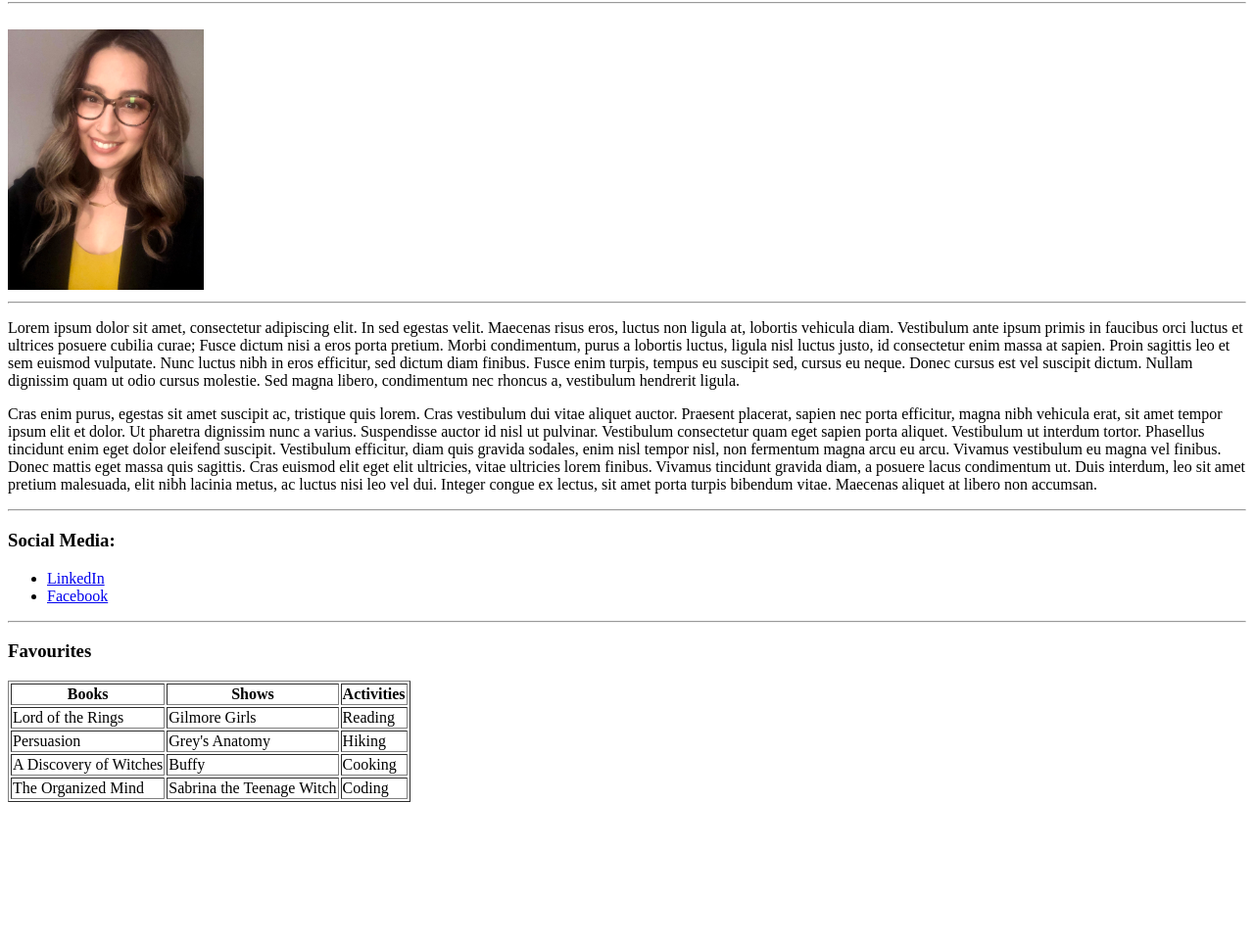
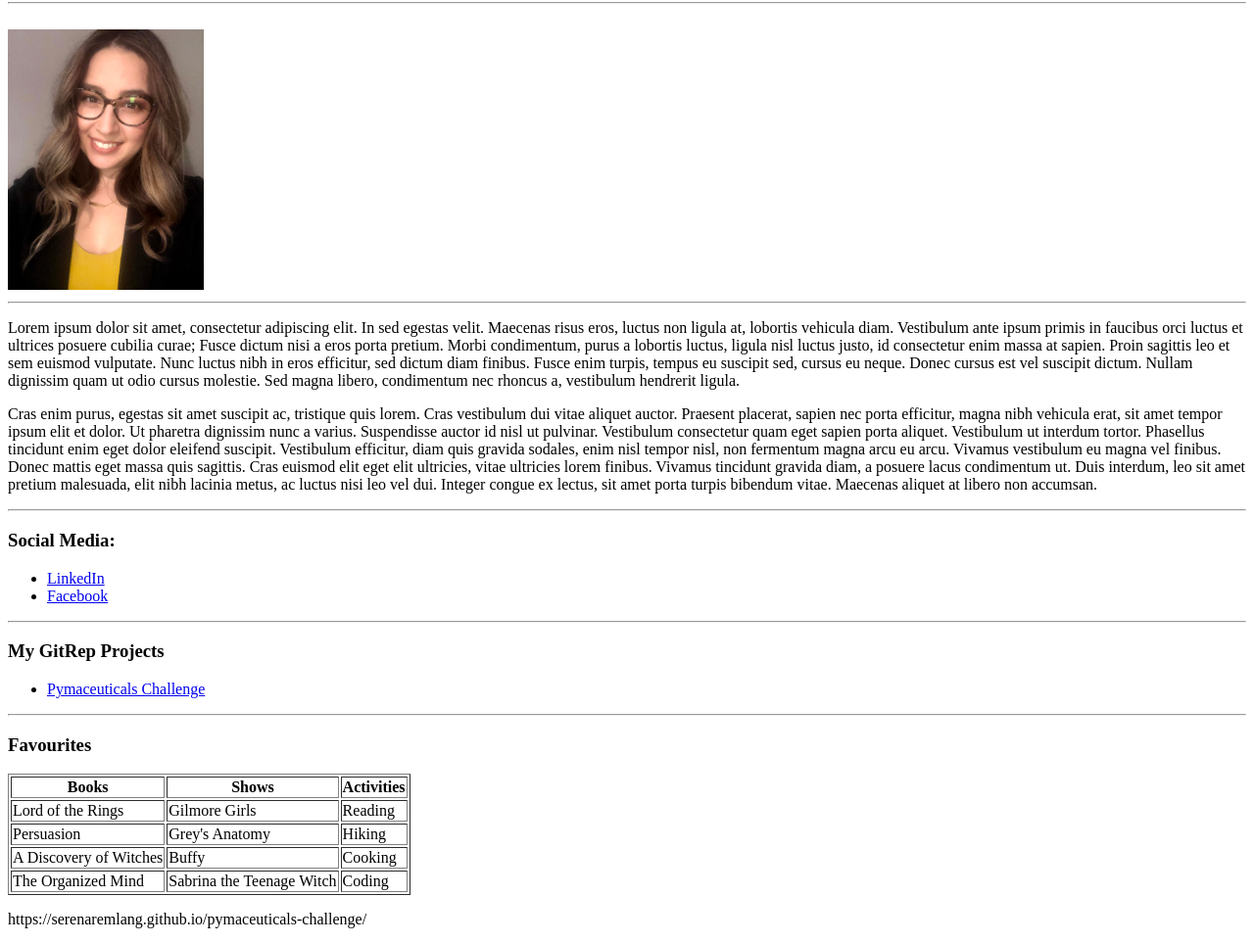
Before and after one commit to serenaremlang/Basic_bio, a plain HTML site: page index.html in a window 1280 px wide. Shown: the part 78-1042 px from the top of the page at 98% size. Before the commit the page ends 913 px from the top, so only its background shows below. Drawn offline with Linux system fonts and the light colour scheme.

Commit message:
added a repo link

```diff
--- a/index.html
+++ b/index.html
@@ -18,6 +18,11 @@
   <ul>
     <li><a target="_blank" href="https://www.linkedin.com/in/serena-remtulla-langlois-8213178a/">LinkedIn</a></li>
     <li><a target="_blank" href="https://www.facebook.com/rena.rem.lang">Facebook</a></li>
+  </ul>
+  <hr>
+  <h3>My GitRep Projects</h3>
+  <ul>
+    <li><a target="_blank" href="https://serenaremlang.github.io/pymaceuticals-challenge/">Pymaceuticals Challenge</a></li>
   </ul>
   <hr>
   <h3>Favourites</h3>
@@ -50,7 +55,7 @@
   </table>
   <p>
 
-
+    https://serenaremlang.github.io/pymaceuticals-challenge/
 
 </body>
 
```
